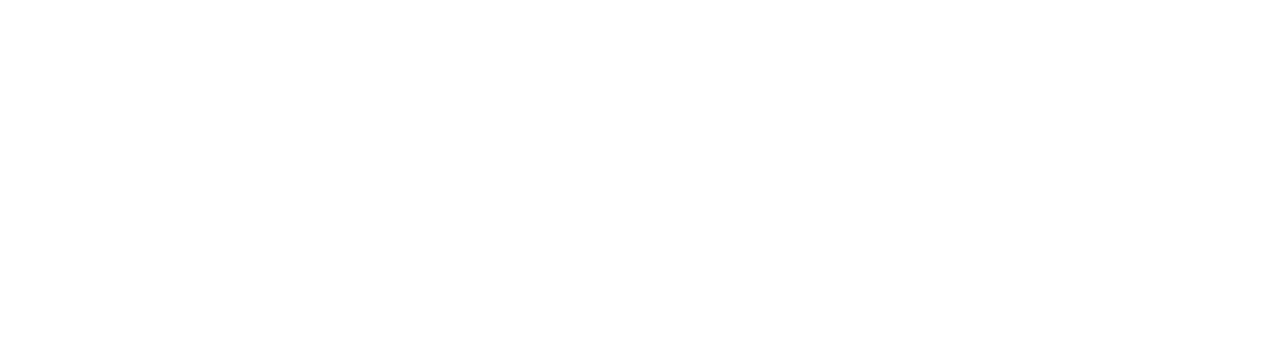
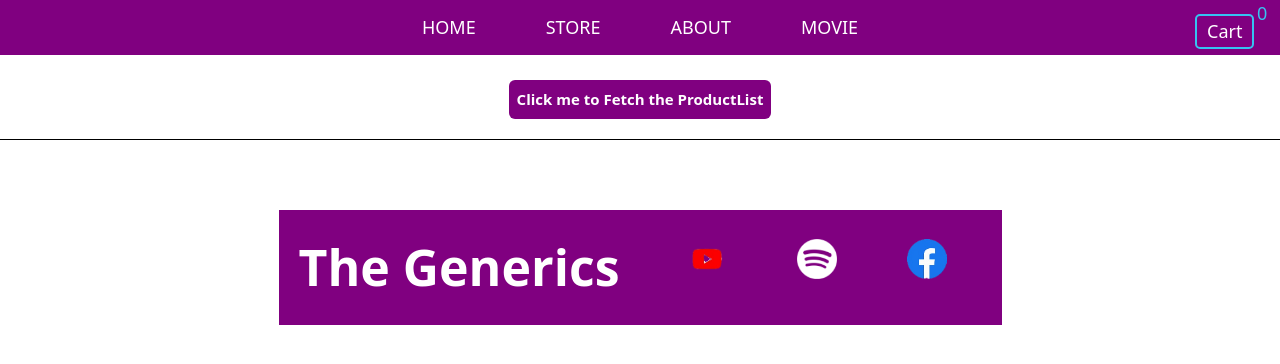
Before and after one commit to Milindsm/Ecommerce-website, a React (Create React App) app: page /movielist in a window 1280 px wide. Before the commit this address had no page. Shown: the top 364 px of the page. Built offline with nearby package versions, Linux system fonts and the light colour scheme.

Commit message:
addedd is loading on screen while fetching the data and the API call to fetch the data

```diff
--- a/src/App.js
+++ b/src/App.js
@@ -7,6 +7,8 @@
 import About from './Pages/AboutPage/About';
 
 import CartProvider from './Navbar/Store/CartProvider';
+import MovieList from './Pages/API-CALL/MovieList';
+
 
 
 function App() {
@@ -16,8 +18,9 @@
 
             <Routes>
             <Route path="/about" element={<About />} />
-            <Route path="/store" element={<Store/>} />
+            <Route path="/" element={<Store/>} />
             <Route path="/home" element={<Home/>} />
+            <Route path="/movielist" element={<MovieList/>} />
             </Routes>
 
         </CartProvider>
--- a/src/Navbar/Header.js
+++ b/src/Navbar/Header.js
@@ -27,6 +27,12 @@
                                 ABOUT
                             </NavLink>
                         </li>
+                        <li>
+                            <NavLink className={classes.navlist} to="/movielist">
+                                MOVIE
+                            </NavLink>
+                        </li>
+
                     </section>
 
 
@@ -38,9 +44,6 @@
                     </div>
                 </div>
             </header>
-            <div className={classes.head}>
-                <h1>The Generics</h1>
-            </div>
         </div>
     );
 };
--- /dev/null
+++ b/src/Pages/API-CALL/Movie.js
@@ -0,0 +1,14 @@
+import React from "react";
+import classes from './Movies.module.css'
+
+const Movie=(props)=>{
+    return(
+        <li className={classes.content}>
+            <h2>{props.title}</h2>
+            <h3>{props.releaseDate}</h3>
+            <p>{props.openingText}</p>
+        </li>
+    )
+}
+
+export default Movie;
--- /dev/null
+++ b/src/Pages/API-CALL/MovieList.js
@@ -0,0 +1,48 @@
+import React, { useState } from "react";
+
+import Movies from "./Movies";
+import classes from "./Movies.module.css";
+import Header from "../../Navbar/Header";
+import Footer from "../../Navbar/Footer";
+
+const MovieList = () => {
+  const [movies, setMovies] = useState([]);
+  const [isLoading, setIsLoading] = useState(false);
+
+  async function fetchMovieHandler () {
+    setIsLoading(true);
+    const response = await fetch("https://swapi.dev/api/films")
+    const data = await response.json();
+
+
+        const transformedMovies = data.results.map((movieData) => {
+          return {
+            id: movieData.episode_id,
+            title: movieData.title,
+            openingText: movieData.opening_crawl,
+            releaseDate: movieData.release_date,
+          };
+        });
+        setMovies(transformedMovies);
+        setIsLoading(false);
+        console.log(transformedMovies);
+
+  };
+  return (
+    <React.Fragment>
+      <Header />
+      <section>
+        <button className={classes.button} onClick={fetchMovieHandler}>
+          Click me to Fetch the ProductList
+        </button>
+      </section>
+      <section>
+        {!isLoading && <Movies movies={movies} />}
+        {isLoading && <p>Loading...</p>}
+      </section>
+      <Footer />
+    </React.Fragment>
+  );
+};
+
+export default MovieList;
--- /dev/null
+++ b/src/Pages/API-CALL/Movies.js
@@ -0,0 +1,20 @@
+import React from "react";
+import Movie from "./Movie";
+import classes from './Movies.module.css'
+
+const Movies=(props)=>{
+    return(
+        <ul className={classes["tour-item"]}>
+            {props.movies.map((movie)=>(
+                <Movie
+                title={movie.title}
+                releaseDate={movie.release}
+                openingText={movie.openingText}
+                />
+            ))
+            }
+        </ul>
+    )
+}
+
+export default Movies;
--- /dev/null
+++ b/src/Pages/API-CALL/Movies.module.css
@@ -0,0 +1,26 @@
+.content h2 {
+    text-align: center;
+    padding: 20px;
+    font-size: 30px;
+}
+
+.tour-item {
+    display: flex;
+    border-bottom: 1px solid black;
+    padding: 10px;
+}
+
+.button {
+    cursor: pointer;
+    padding: 8px;
+    color: white;
+    border: none;
+    font-size: 15px;
+    font-weight: bold;
+    border-radius: 6px;
+    background: purple;
+    text-align: center;
+    margin: auto;
+    margin-top: 5rem;
+    display: flex;
+}
```
